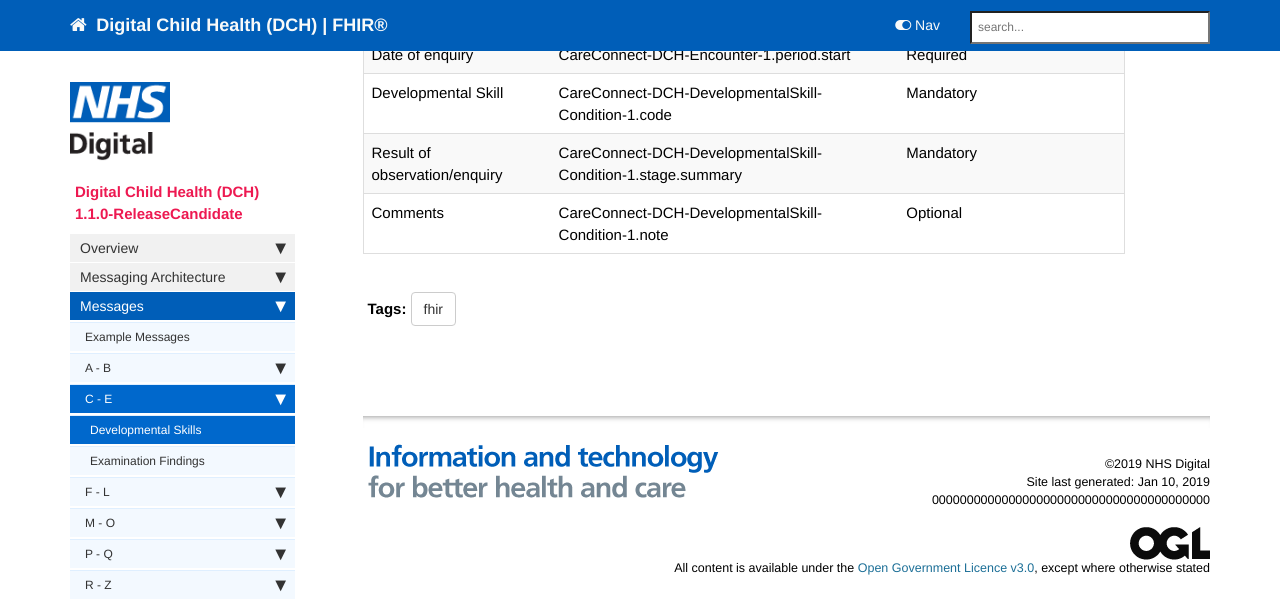
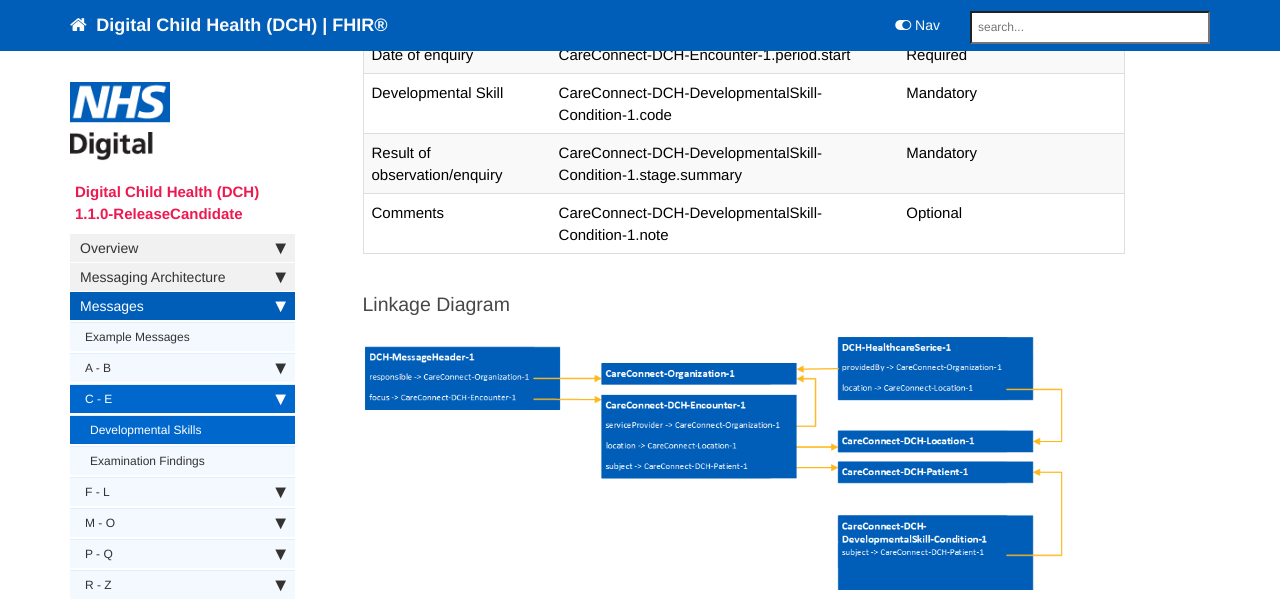
Before and after one commit to nhsconnect/Digital-Child-Health-STU3, a Jekyll site: the page built from pages/explore/explore_developmental_skills.md, in a window 1280 px wide and 1400 px high, scrolled down 709 px. Shown: the top 599 px of the window. Built offline with Jekyll 4.4.1, drawn with Linux system fonts in a browser that asks for light colours; nearby versions of some CDN libraries; comment, search, counter and statistics services are not loaded; some of the changed text lies outside the part shown.

Commit message:
Development Skills added

```diff
--- a/pages/explore/explore_developmental_skills.md
+++ b/pages/explore/explore_developmental_skills.md
@@ -30,3 +30,15 @@ The Child Health Event data items are fulfilled by elements within the FHIR reso
 | Developmental Skill    | CareConnect-DCH-DevelopmentalSkill-Condition-1.code                  | Mandatory                   |
 | Result of observation/enquiry  | CareConnect-DCH-DevelopmentalSkill-Condition-1.stage.summary         | Mandatory                   |
 | Comments    | CareConnect-DCH-DevelopmentalSkill-Condition-1.note    | Optional                   |
+
+### Linkage Diagram ###
+
+<img src="images/explore/DevelopmentSkills.png">
+
+### Development Skills XML Example ###
+
+<script src="https://gist.github.com/IOPS-DEV/14ae03d15ae23d0721a63f13a5ae816f.js"></script>
+
+### Development Skills JSON Example ###
+
+<script src="https://gist.github.com/IOPS-DEV/647f1d989d1a30cbf2b87cb82e897663.js"></script>
```
Also changed, not shown: images/explore/DevelopmentSkills.png (added).
